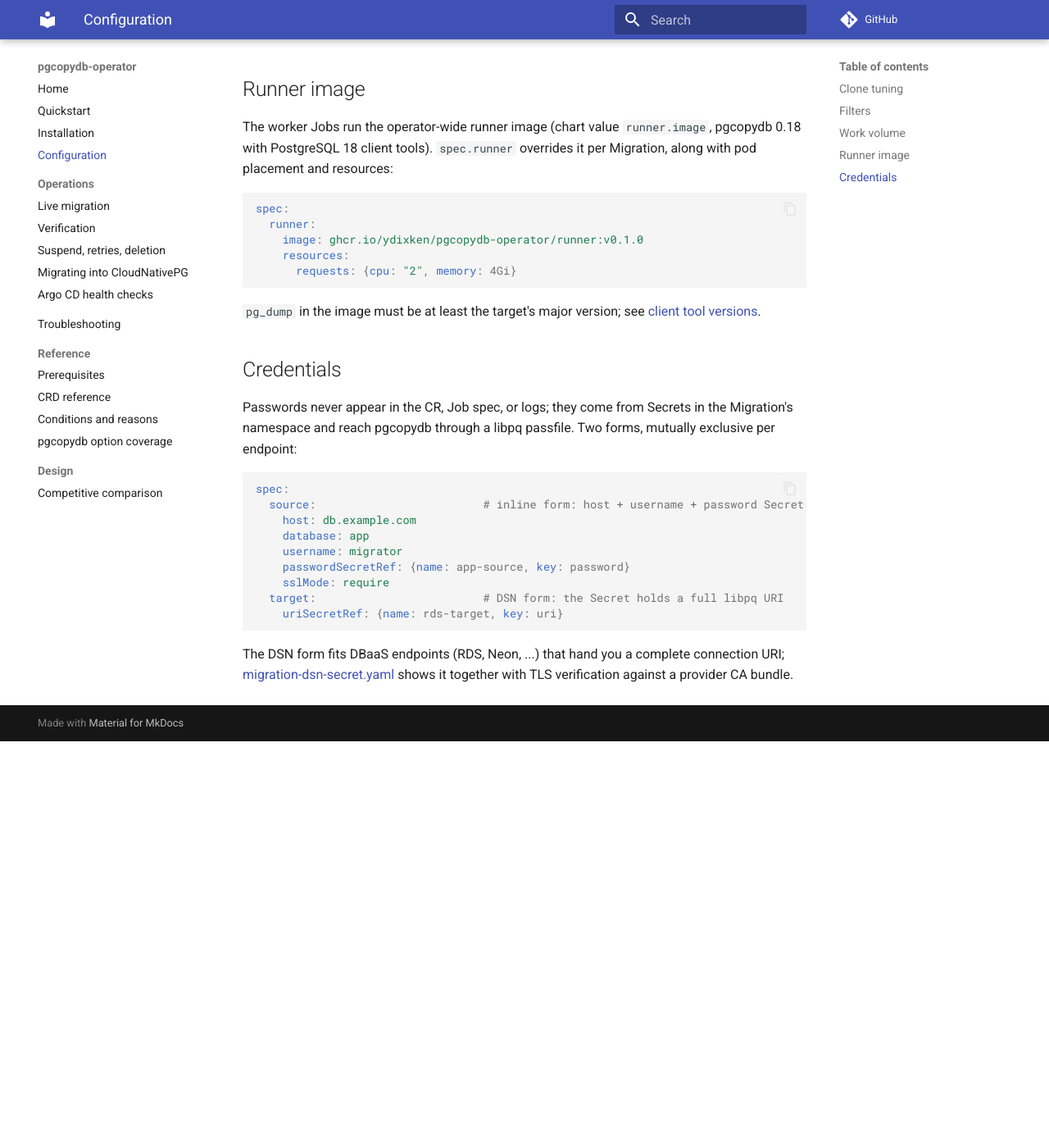
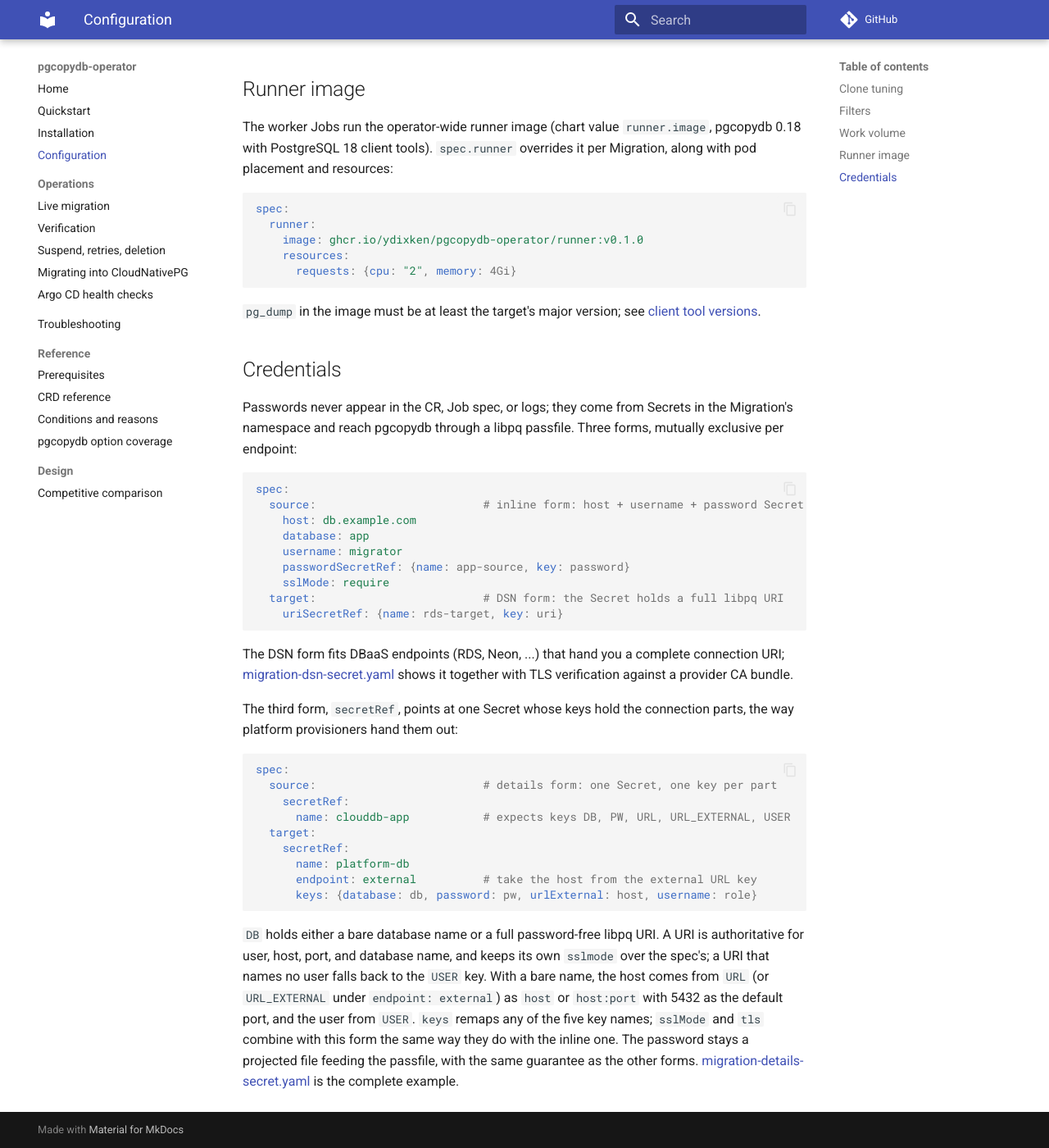
Before and after one commit to ydixken/pgcopydb-operator, an MkDocs documentation site: the page built from docs/configuration.md, in a window 1280 px wide and 1400 px high, scrolled down 1230 px. Shown: the whole window at 82% size. Built offline with MkDocs 1.6.1 and Material for MkDocs 9.7.7, drawn with Linux system fonts in a browser that asks for light colours; comment, search, counter and statistics services are not loaded; before the commit the page ends 2134 px from its top, so only the background shows below that.

Commit message:
docs: document the secretRef connection form
The Credentials section grows the details-Secret form with its key
convention and remapping, backed by a complete commented example.
Pages that counted or listed the connection forms are updated to three.

Claude-Session: https://claude.ai/code/session_019AFyc69WX5s1yoy8hvFLdg

````diff
--- a/docs/configuration.md
+++ b/docs/configuration.md
@@ -60,7 +60,7 @@ spec:
 
 ## Credentials
 
-Passwords never appear in the CR, Job spec, or logs; they come from Secrets in the Migration's namespace and reach pgcopydb through a libpq passfile. Two forms, mutually exclusive per endpoint:
+Passwords never appear in the CR, Job spec, or logs; they come from Secrets in the Migration's namespace and reach pgcopydb through a libpq passfile. Three forms, mutually exclusive per endpoint:
 
 ```yaml
 spec:
@@ -75,3 +75,24 @@ spec:
 ```
 
 The DSN form fits DBaaS endpoints (RDS, Neon, ...) that hand you a complete connection URI; [migration-dsn-secret.yaml](examples/migration-dsn-secret.yaml) shows it together with TLS verification against a provider CA bundle.
+
+The third form, `secretRef`, points at one Secret whose keys hold the connection parts, the way platform provisioners hand them out:
+
+```yaml
+spec:
+  source:                         # details form: one Secret, one key per part
+    secretRef:
+      name: clouddb-app           # expects keys DB, PW, URL, URL_EXTERNAL, USER
+  target:
+    secretRef:
+      name: platform-db
+      endpoint: external          # take the host from the external URL key
+      keys: {database: db, password: pw, urlExternal: host, username: role}
+```
+
+`DB` holds either a bare database name or a full password-free libpq URI.
+A URI is authoritative for user, host, port, and database name, and keeps its own `sslmode` over the spec's; a URI that names no user falls back to the `USER` key.
+With a bare name, the host comes from `URL` (or `URL_EXTERNAL` under `endpoint: external`) as `host` or `host:port` with 5432 as the default port, and the user from `USER`.
+`keys` remaps any of the five key names; `sslMode` and `tls` combine with this form the same way they do with the inline one.
+The password stays a projected file feeding the passfile, with the same guarantee as the other forms.
+[migration-details-secret.yaml](examples/migration-details-secret.yaml) is the complete example.
````
Also changed, not shown: docs/design/comparison.md (+2 -2 lines), docs/examples/migration-details-secret.yaml (added, +28 -0 lines), docs/reference/prerequisites.md (+1 -1 lines).
